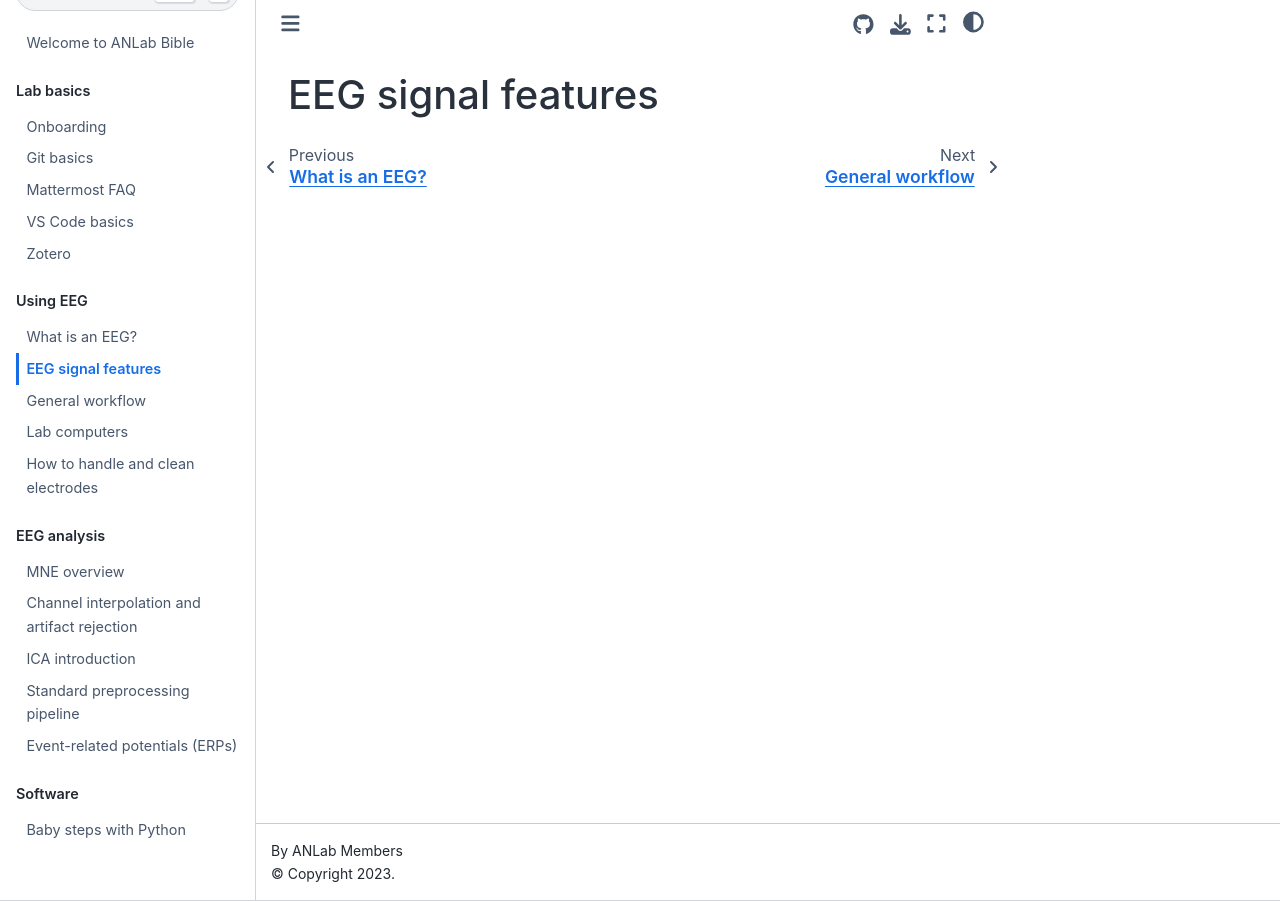
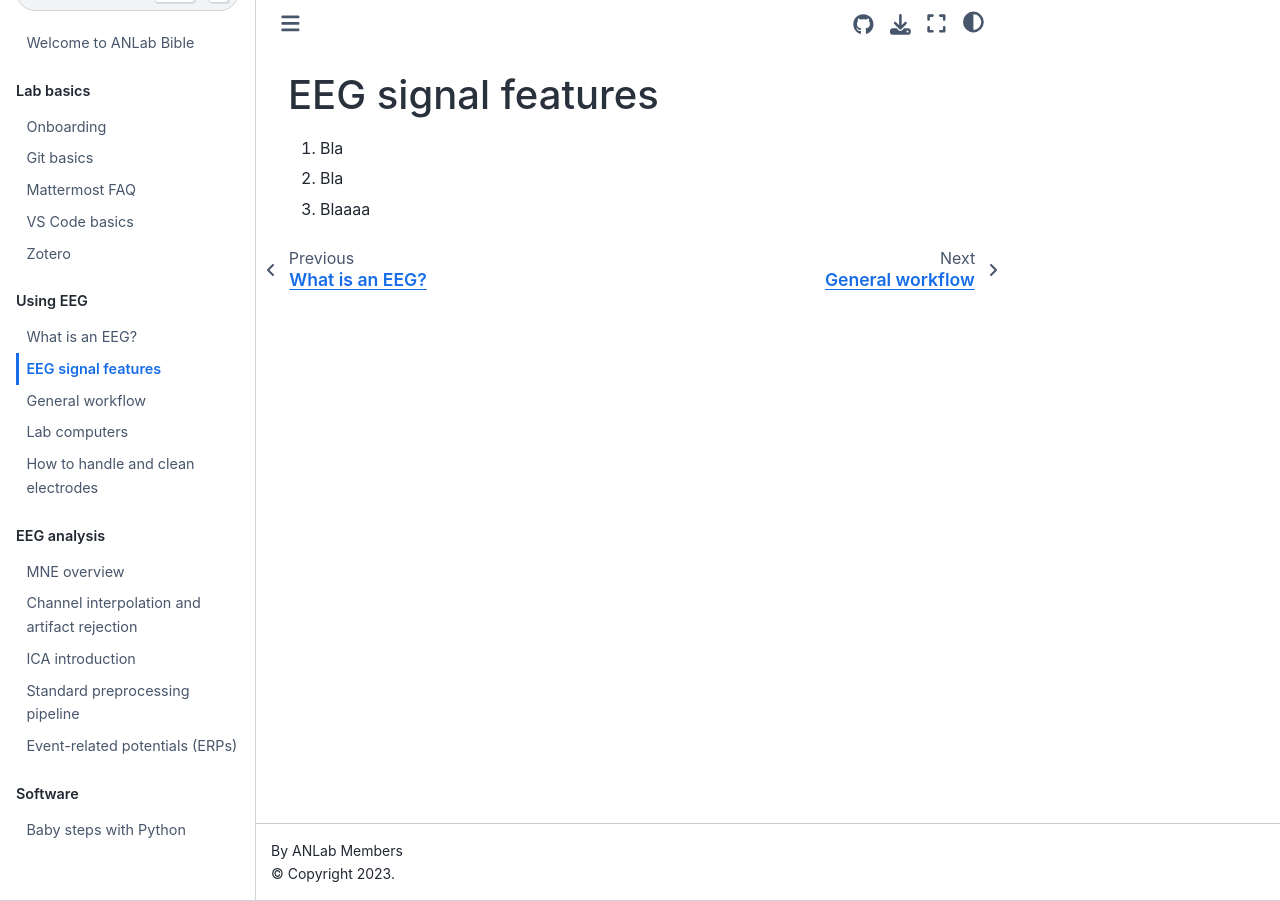
Before and after one commit to pelnapowaga/anlab-bible, a Jupyter Book: the page built from eeg_setup/eeg_signals.md, in a window 1280 px wide. Built offline with Jupyter Book 1.0.4 settings and Sphinx 7.4.7 and the Sphinx Book theme 1.1.4, drawn with Linux system fonts in a browser that asks for light colours.

Commit message:
Update eeg_signals.md

```diff
--- a/eeg_setup/eeg_signals.md
+++ b/eeg_setup/eeg_signals.md
@@ -1 +1,5 @@
 # EEG signal features
+
+1. Bla
+2. Bla
+3. Blaaaa
```
